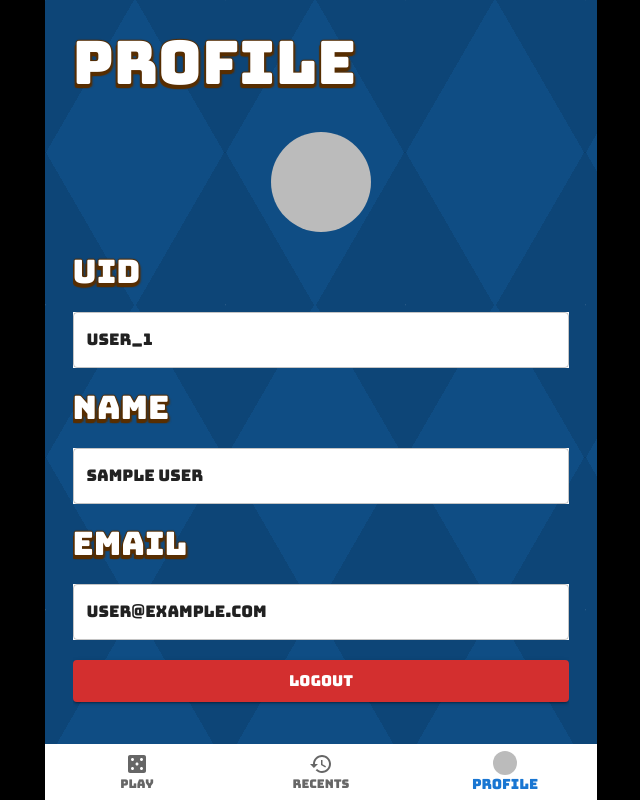
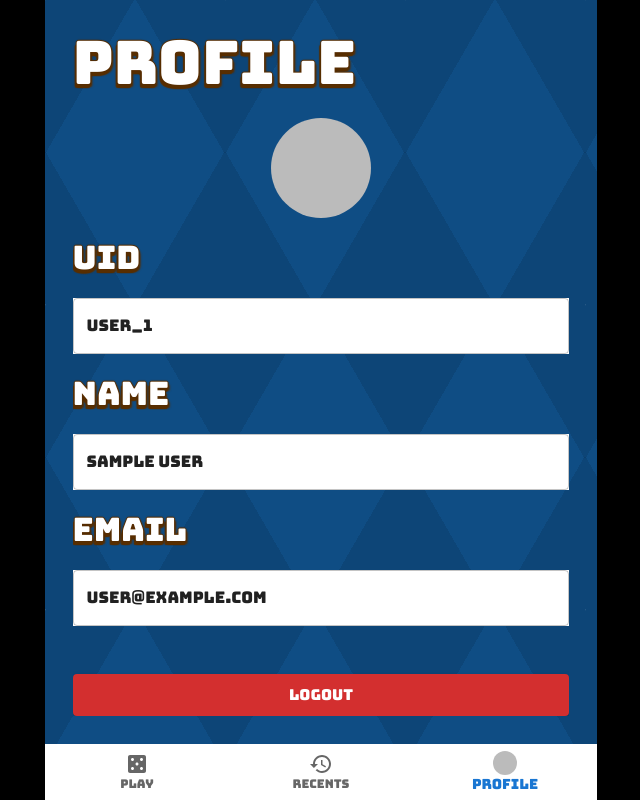
Before and after one commit to VisheshVGR/tic-tac-toe-reactjs-firebase, a React (Create React App) app: page /Profile in a window 1280 px wide. Shown: the whole page, without its empty margins (319-959 px from the left). Built offline with nearby package versions, Linux system fonts and the light colour scheme; no server answers; sample sign-in values are in the browser's storage.

Commit message:
Update 1.3

```diff
--- a/src/App.css
+++ b/src/App.css
@@ -3,6 +3,7 @@
 * {
   box-sizing: border-box;
   font-family: 'Bungee', cursive;
+  text-transform: uppercase;
 }
 
 body {
--- a/src/Context/UserInfo.js
+++ b/src/Context/UserInfo.js
@@ -8,7 +8,7 @@ const FacebookProvider = new FacebookAuthProvider();
 const UserInfoContext = createContext();
 
 const UserInfo = ({ children }) => {
-    const [userInfo, setUserInfo] = useState(null);
+    const [userInfo, setUserInfo] = useState("Loading");
 
     useEffect(() => {
         onAuthStateChanged(auth, (user) => {
--- a/src/Pages/Profile/Profile.jsx
+++ b/src/Pages/Profile/Profile.jsx
@@ -18,7 +18,7 @@ const Profile = () => {
                 <Box className="menu_heading">
                     <Typography variant="h1" component="h1">{userInfo ? "Profile" : "Login"}</Typography>
                 </Box>
-                <Box sx={{ overflow: "auto", flexGrow: "1", display: "flex", flexFlow: "column nowrap", gap: "20px", justifyContent: "center", alignItems: userInfo ? "start" : "center" }}>
+                <Box sx={{ overflow: "auto", flexGrow: "1", display: "flex", flexFlow: "column nowrap", gap: "20px", justifyContent: "start", alignItems: userInfo ? "start" : "center" }}>
                     {
                         !userInfo ?
                             <>
@@ -47,7 +47,7 @@ const Profile = () => {
                                 />
 
 
-                                <Button variant="contained" color="error" sx={{ width: "100%" }} size="large" onClick={Logout}>Logout</Button>
+                                <Button variant="contained" color="error" sx={{ width: "100%", marginTop:"auto" }} size="large" onClick={Logout}>Logout</Button>
                             </>
                     }
                 </Box>
--- a/src/Routing.js
+++ b/src/Routing.js
@@ -1,8 +1,10 @@
-import React from "react"
+import React, { useContext } from "react"
 import { Route, Routes, Outlet } from "react-router-dom"
+import { UserInfoContext } from "./Context/UserInfo";
 
 import Container from '@mui/material/Container';
 import Box from '@mui/material/Box';
+import Typography from '@mui/material/Typography';
 
 
 // Pages
@@ -13,7 +15,7 @@ import Recent from "./Pages/Recent/Recent"
 import Navbar from "./Components/Navbar";
 
 const Routing = () => {
-
+    const { userInfo } = useContext(UserInfoContext)
 
     const WithNav = () => {
         return (
@@ -23,6 +25,44 @@ const Routing = () => {
             </>
         );
     };
+
+    if (userInfo === "Loading") {
+        return (
+            <>
+                <Container maxWidth="sm" sx={{ padding: 0 }}>
+                    <Box
+                        sx={{
+                            display: 'flex',
+                            flexDirection: 'column',
+                            minHeight: '100vh',
+                            backgroundColor: "white",
+                        }}
+                    >
+                        <Box className="game_ui menu_bg_img" style={{height:"100vh"}} >
+                            <Box sx={{
+                                margin: "5%",
+                                padding: "5%",
+                                borderRadius: "20px",
+                                display: "flex",
+                                justifyContent: "center",
+                                flexFlow: "column nowrap",
+                                alignItems: "center",
+                                background: "linear-gradient(148deg, rgba(0,170,255,1) 0%,rgba(255,255,255,1) 50% , rgba(239,80,80,1) 100%) "
+                            }}>
+                                <Typography variant="h4" sx={{
+                                    display: "flex",
+                                    alignItems: "center",
+                                    justifyContent: "center",
+                                }} component="div">
+                                    Loading...
+                                </Typography>
+                            </Box>
+                        </Box>
+                    </Box>
+                </Container>
+            </>
+        )
+    }
 
 
     return (
```
